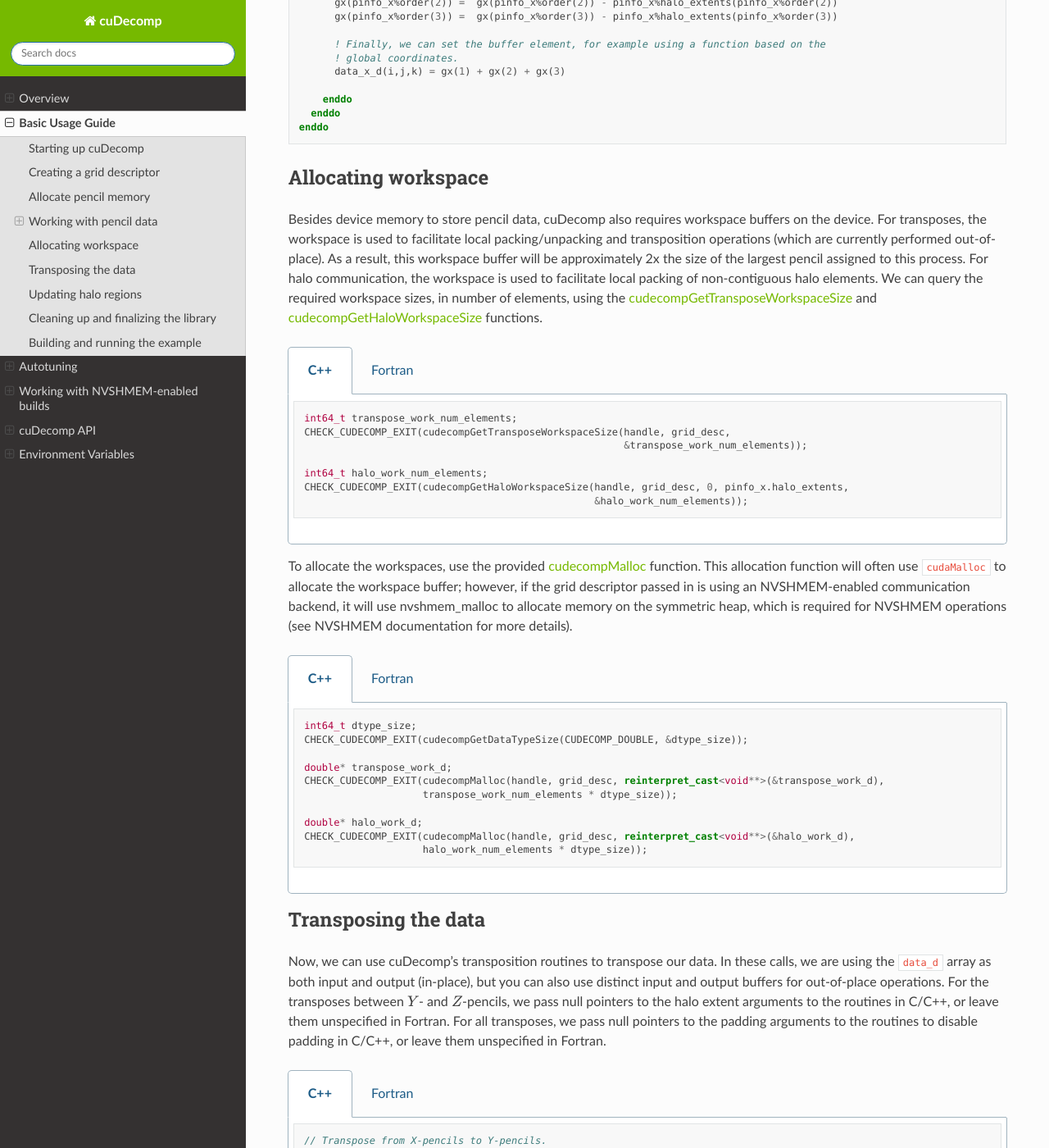
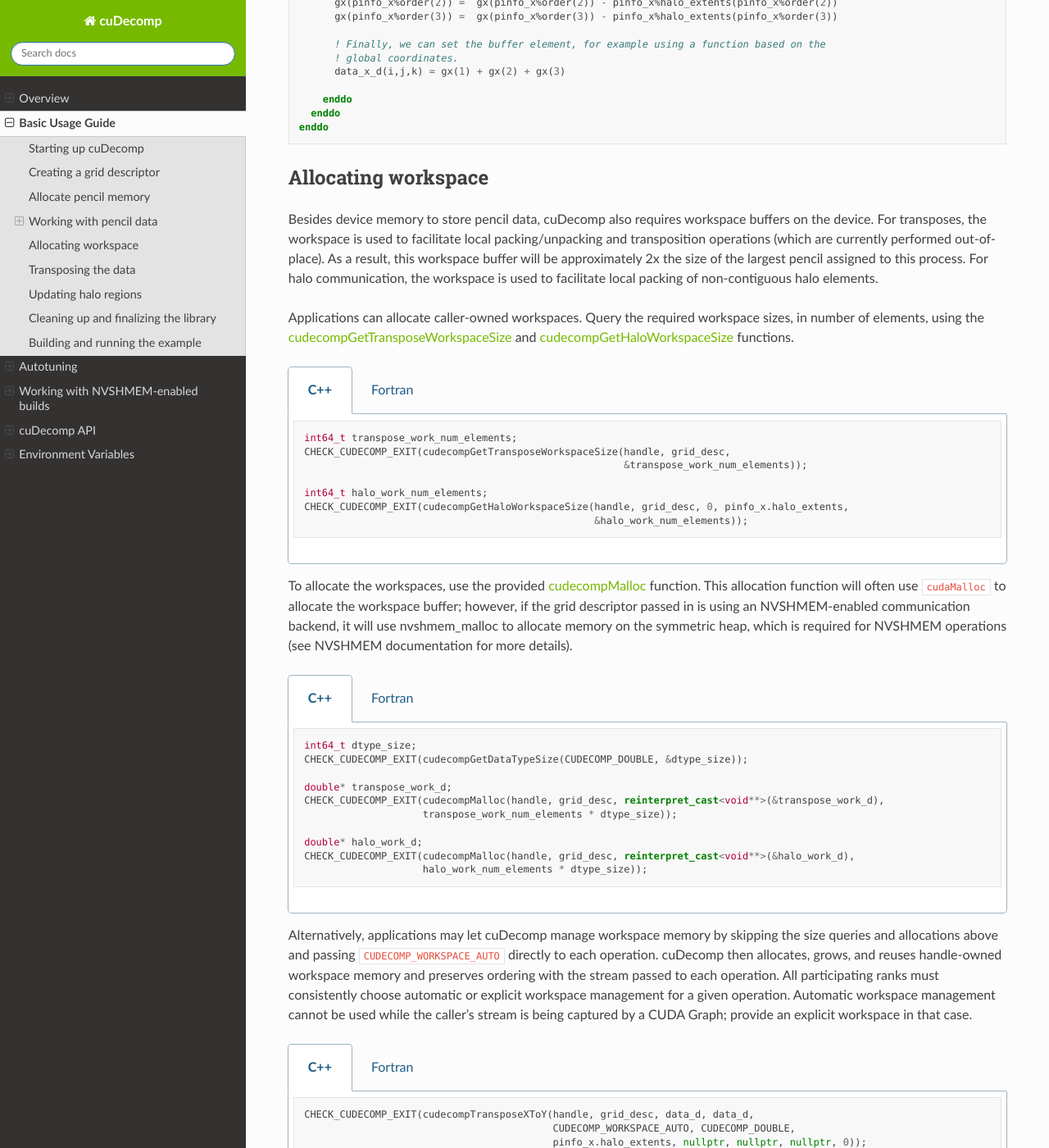
Before and after one commit to NVIDIA/cuDecomp, a Sphinx documentation site: the page built from docs/basic_usage.rst, in a window 1280 px wide and 1400 px high, scrolled down 8304 px. Shown: the whole window at 82% size. Built offline with Sphinx 7.4.7 and the Read the Docs theme 3.1.0, drawn with Linux system fonts in a browser that asks for light colours; some of the changed text lies outside the part shown.

Commit message:
Add automatic workspace management feature. (#159)
* Add automatic workspace management

Signed-off-by: romerojosh <joshr@nvidia.com>

* Fix cuTENSOR dependencies for CTest targets

Signed-off-by: romerojosh <joshr@nvidia.com>

---------

Signed-off-by: romerojosh <joshr@nvidia.com>

```diff
--- a/docs/basic_usage.rst
+++ b/docs/basic_usage.rst
@@ -522,7 +522,9 @@ Besides device memory to store pencil data, cuDecomp also requires workspace buf
 is used to facilitate local packing/unpacking and transposition operations (which are currently performed
 out-of-place). As a result, this workspace buffer will be approximately 2x the size of the largest pencil
 assigned to this process. For halo communication, the workspace is used to facilitate local packing of non-contiguous
-halo elements. We can query the required workspace sizes, in number of elements, using the
+halo elements.
+
+Applications can allocate caller-owned workspaces. Query the required workspace sizes, in number of elements, using the
 :ref:`cudecompGetTransposeWorkspaceSize-ref` and :ref:`cudecompGetHaloWorkspaceSize-ref` functions.
 
 .. tabs::
@@ -580,6 +582,35 @@ is required for NVSHMEM operations (see NVSHMEM documentation for more details).
     call CHECK_CUDECOMP_EXIT(istat)
 
     istat = cudecompMalloc(handle, grid_desc, halo_work_d, halo_work_num_elements)
+    call CHECK_CUDECOMP_EXIT(istat)
+
+Alternatively, applications may let cuDecomp manage workspace memory by skipping the size queries and allocations
+above and passing :code:`CUDECOMP_WORKSPACE_AUTO` directly to each operation. cuDecomp then allocates, grows, and reuses
+handle-owned workspace memory and preserves ordering with the stream passed to each operation. All participating ranks
+must consistently choose automatic or explicit workspace management for a given operation. Automatic workspace
+management cannot be used while the caller's stream is being captured by a CUDA Graph; provide an explicit workspace
+in that case.
+
+.. tabs::
+
+  .. code-tab:: c++
+
+    CHECK_CUDECOMP_EXIT(cudecompTransposeXToY(handle, grid_desc, data_d, data_d,
+                                              CUDECOMP_WORKSPACE_AUTO, CUDECOMP_DOUBLE,
+                                              pinfo_x.halo_extents, nullptr, nullptr, nullptr, 0));
+
+    CHECK_CUDECOMP_EXIT(cudecompUpdateHalosX(handle, grid_desc, data_d, CUDECOMP_WORKSPACE_AUTO,
+                                             CUDECOMP_DOUBLE, pinfo_x.halo_extents, halo_periods,
+                                             0, nullptr, 0));
+
+  .. code-tab:: fortran
+
+    istat = cudecompTransposeXToY(handle, grid_desc, data_d, data_d, CUDECOMP_WORKSPACE_AUTO, &
+                                  CUDECOMP_DOUBLE, pinfo_x%halo_extents, [0,0,0])
+    call CHECK_CUDECOMP_EXIT(istat)
+
+    istat = cudecompUpdateHalosX(handle, grid_desc, data_d, CUDECOMP_WORKSPACE_AUTO, CUDECOMP_DOUBLE, &
+                                 pinfo_x%halo_extents, halo_periods, 1)
     call CHECK_CUDECOMP_EXIT(istat)
 
 
@@ -681,7 +712,8 @@ them unspecified in Fortran.
 Cleaning up and finalizing the library
 --------------------------------------
 Finally, we can clean up resources. Note the usage of :ref:`cudecompFree-ref` to deallocate the workspace arrays
-allocated with :ref:`cudecompMalloc-ref`.
+allocated with :ref:`cudecompMalloc-ref`. Automatically managed workspaces are owned by the handle and are released by
+:code:`cudecompFinalize`; applications must not pass them to :ref:`cudecompFree-ref`.
 
 .. tabs::
 
```
Also changed, not shown: docs/api/f_api.rst (+7 -7 lines), 11 other files.
